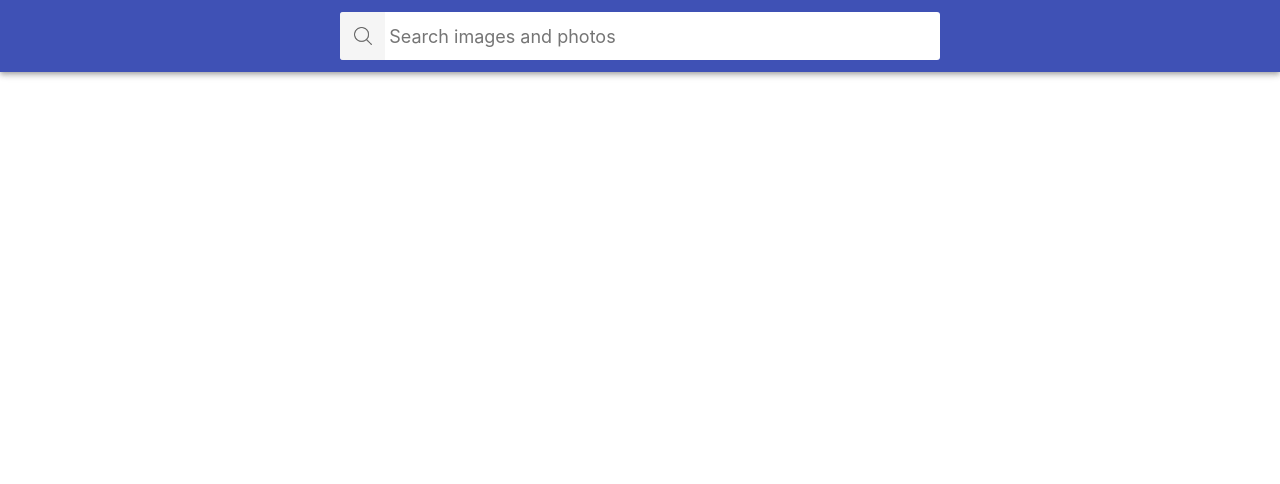
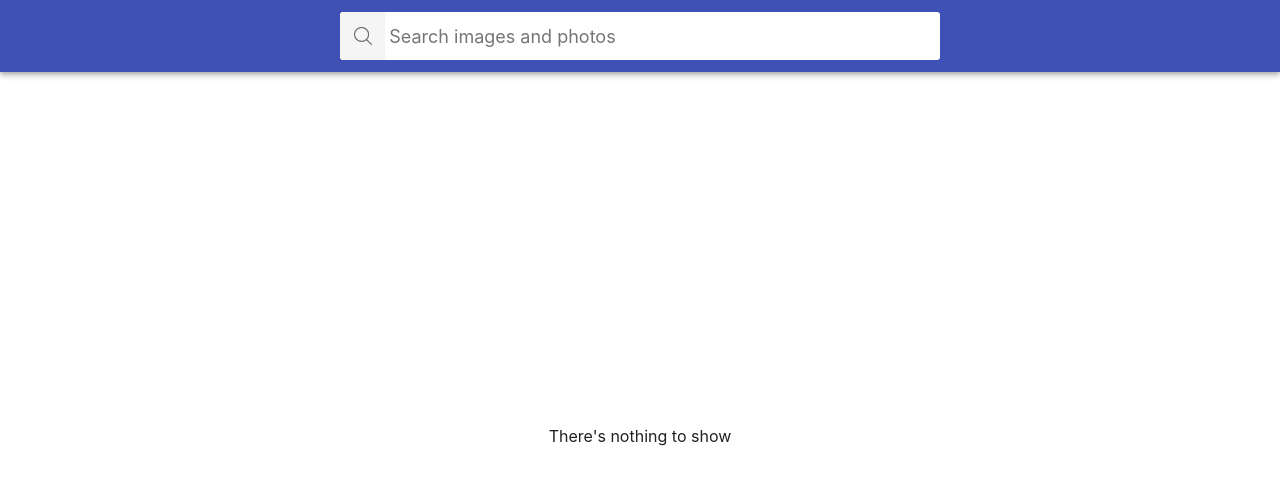
Before and after one commit to kostuk42/goit-react-hw-04-image-finder, a React (Create React App) app: page / in a window 1280 px wide. Shown: the top 484 px of the page. Built offline with nearby package versions, Linux system fonts and the light colour scheme.

Commit message:
corrected

```diff
--- a/src/components/App.jsx
+++ b/src/components/App.jsx
@@ -72,10 +72,10 @@ class App extends Component {
         <Searchbar onSubmit={this.handleFormSubmit}/>
         <ImageGallery images={images} onClick={this.openModal}/>
         {isLoading && <Loader/>}
+        {!isLoading && !images.length && <Notification/>}
         { !isLoading && !!images.length && images.length < total &&(
           <Button onLoadMore={this.handleLoadMore}/>
         )}
-        {!!images.length && !isLoading && <Notification/>}
         {showModal && (
           <Modal onClose={this.closeModal}>
             <img src={selectedImage} alt=""/>
```
